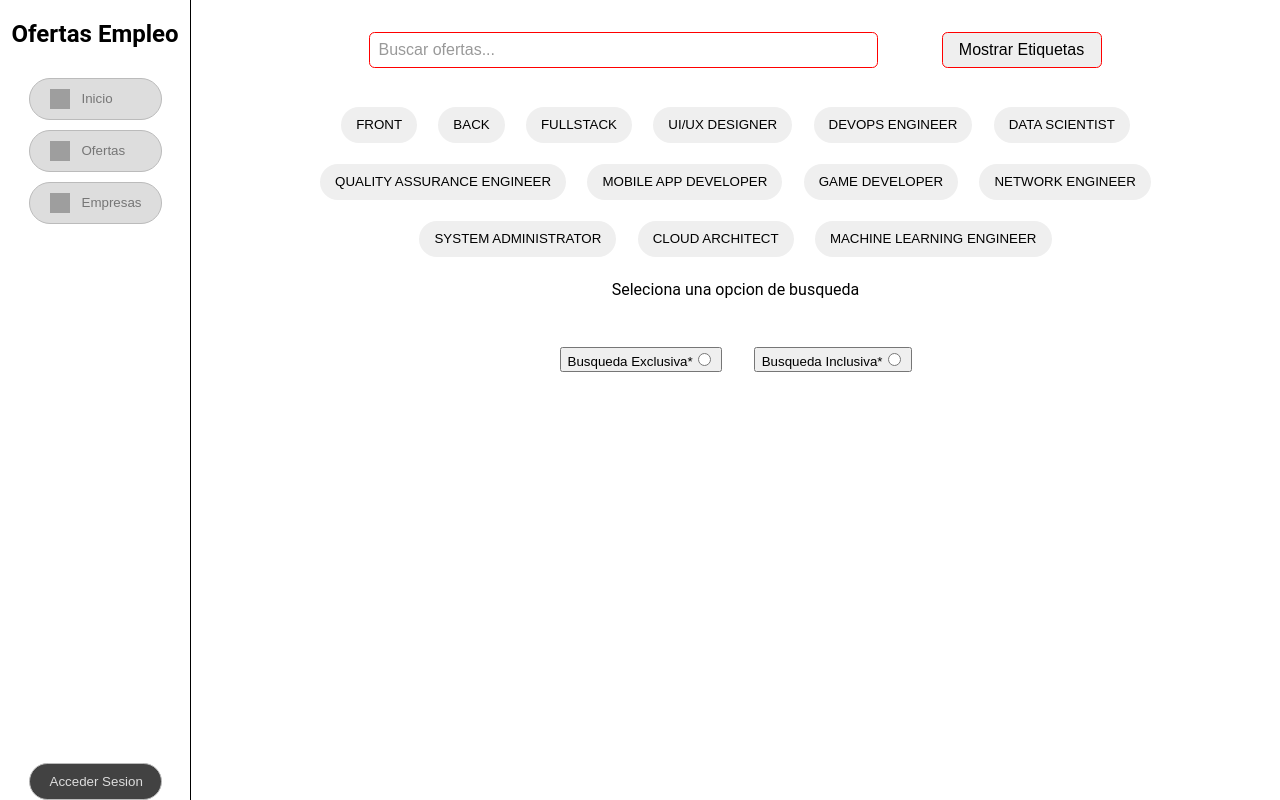
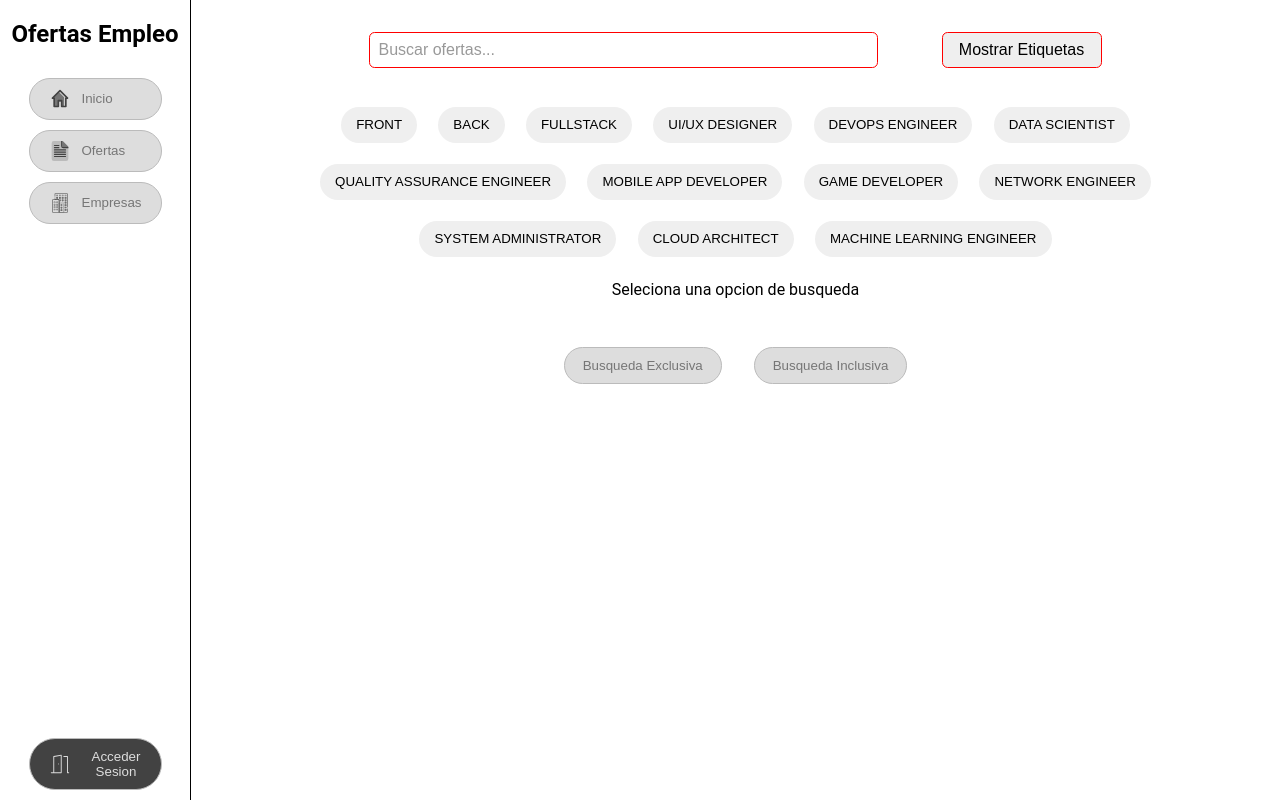
Before and after one commit to AlexisPiramide/Pruebas-Projecto-Final, a React (Vite) app: page / in a window 1280 px wide. Built offline with nearby package versions, Linux system fonts and the light colour scheme; grey boxes are pictures that could not be loaded.

Commit message:
Modificado padding del botn y eliminados los css de base y añadido el OpcionesEtiqueta

```diff
--- a/src/App.jsx
+++ b/src/App.jsx
@@ -29,11 +29,11 @@
   const [etiquetas, setEtiquetas] = useState(ejemplos);
   const [etiquetasSeleccionadas, setEtiquetasSeleccionadas] = useState([])
   const [opcionesBusqueda, setOpcionesBusqueda] = useState()
-
+  const [sesion, setSesion] = useState(false);
 
   return (
     <>
-      <Navegacion/>
+      <Navegacion sesion={sesion}/>
       <main>
         <Etiquetas etiquetas={etiquetas} etiquetasSeleccionadas={etiquetasSeleccionadas} setEtiquetasSeleccionadas={setEtiquetasSeleccionadas} setOpcionesBusqueda={setOpcionesBusqueda} />
         <Ofertas etiquetasSeleccionadas={etiquetasSeleccionadas} opcionesBusqueda={opcionesBusqueda} />
--- a/src/fragments/OpcionesEtiquetas.jsx
+++ b/src/fragments/OpcionesEtiquetas.jsx
@@ -19,8 +19,8 @@
         <div className="opciones-etiquetas">
             <p id='texto-opcion'>{opcionTexto}</p>
             <div>
-                <button id="exclusiva" onClick={(e) => seleccionOpciones(e)}>Busqueda Exclusiva*<input type="radio" name="busqueda" value="exclusiva" /></button>
-                <button id="inclusiva" onClick={(e) => seleccionOpciones(e)}>Busqueda Inclusiva*<input type="radio" name="busqueda" value="inclusiva" /></button>
+                <button id="exclusiva" className="opcion" onClick={(e) => seleccionOpciones(e)}>Busqueda Exclusiva<input type="radio" name="busqueda" value="exclusiva" /></button>
+                <button id="inclusiva" className="opcion" onClick={(e) => seleccionOpciones(e)}>Busqueda Inclusiva<input type="radio" name="busqueda" value="inclusiva" /></button>
             </div>
         </div>
     )
--- a/src/fragments/navegacion.jsx
+++ b/src/fragments/navegacion.jsx
@@ -1,6 +1,12 @@
 import React, { useEffect, useState } from 'react'
 import '../style/navegacion.css'
 
+import favorito from '../img/favorito.svg'
+import home from '../img/home.svg'
+import oficina from '../img/oficina.svg'
+import pagina from '../img/pagina.svg'
+import puerta from '../img/puerta.svg'
+import tuyas from '../img/tuyas.svg'
 
 export default function Navegacion({sesion}) {
 
@@ -8,15 +14,15 @@
         <aside>
             <div className="navegacion">
                 <h1>Ofertas Empleo</h1>
-                <button className="enlace" href="#"><img src="./img/home.svg" alt="Pagina Icon"/>Inicio</button>
-                <button className="enlace" href="#"><img src="./img/pagina.svg" alt="Pagina Icon"/>Ofertas</button>
-                <button className="enlace" href="#"><img src="./img/oficina.svg" alt="Pagina Icon"/>Empresas</button>
-                {sesion?<button className="enlace" href="#"><img src="./img/favorito.svg" alt="Pagina Icon"/>Favoritos</button>:''}
-                {sesion?<button className="enlace" href="#"><img src="./img/tuyas.svg" alt="Pagina Icon"/>Tus Ofertas</button>:''}
+                <button className="enlace" href="#"><img src={home} alt="Pagina Icon"/>Inicio</button>
+                <button className="enlace" href="#"><img src={pagina} alt="Pagina Icon"/>Ofertas</button>
+                <button className="enlace" href="#"><img src={oficina} alt="Pagina Icon"/>Empresas</button>
+                {sesion?<button className="enlace" href="#"><img src={favorito} alt="Pagina Icon"/>Favoritos</button>:''}
+                {sesion?<button className="enlace" href="#"><img src={tuyas} alt="Pagina Icon"/>Tus Ofertas</button>:''}
             </div>
 
             <div className="usuario-sesion">
-                {sesion?<button className="enlace" href="#">Acceder Sesion</button>:<button className="enlace" href="#">Acceder Sesion</button>}
+                {sesion?<button className="enlace" href="#">Acceder Sesion</button>:<button className="enlace" href="#"><img src={puerta} alt="Pagina Icon"/>Acceder Sesion</button>}
             </div>
         </aside>
     )
--- a/src/style/OpcionesEtiquetas.css
+++ b/src/style/OpcionesEtiquetas.css
@@ -38,3 +38,18 @@
     height: 5.8em;
     width: 11em;
 }
+
+.opcion{
+    background-color: var(--primario);
+    color: var(--letras);
+    border: 1px solid var(--secundario);
+    padding: 10px 10px 10px 18px;
+    gap: 10px;
+    border-radius: 40px;
+}
+
+.opcion > input{
+    visibility: hidden;
+    width: 0px;
+    height: 0px;
+}
--- a/src/style/navegacion.css
+++ b/src/style/navegacion.css
@@ -53,6 +53,10 @@
     border-radius: 40px;
 }
 
+.usuario-sesion > .enlace{
+    margin-bottom: 10px;
+}
+
 .enlace > img {
     width: 20px;
     height: 20px;
@@ -78,5 +82,4 @@
 
 main{
     width: 100%;
-
 }
```
Also changed, not shown: src/img/puerta.svg (added).
